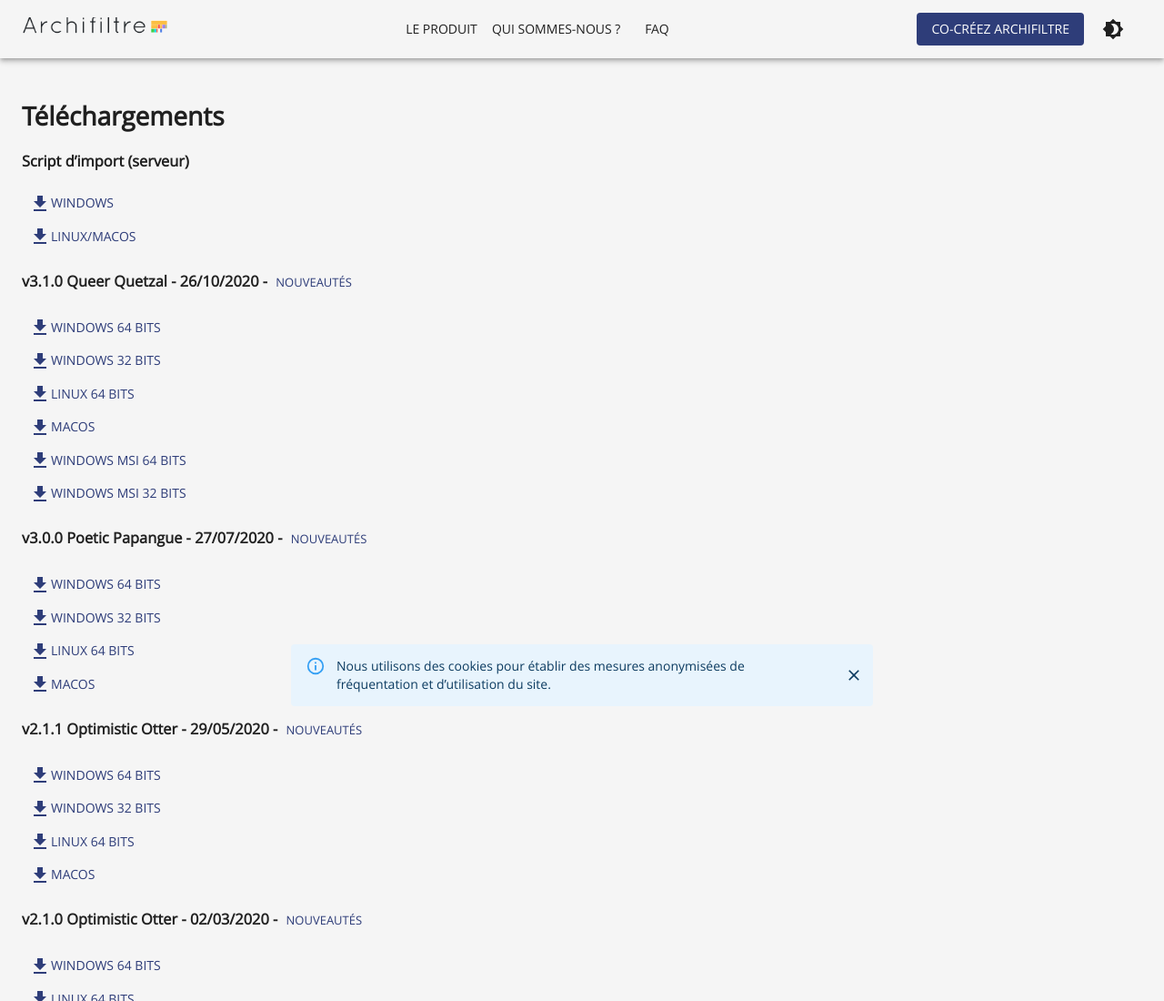
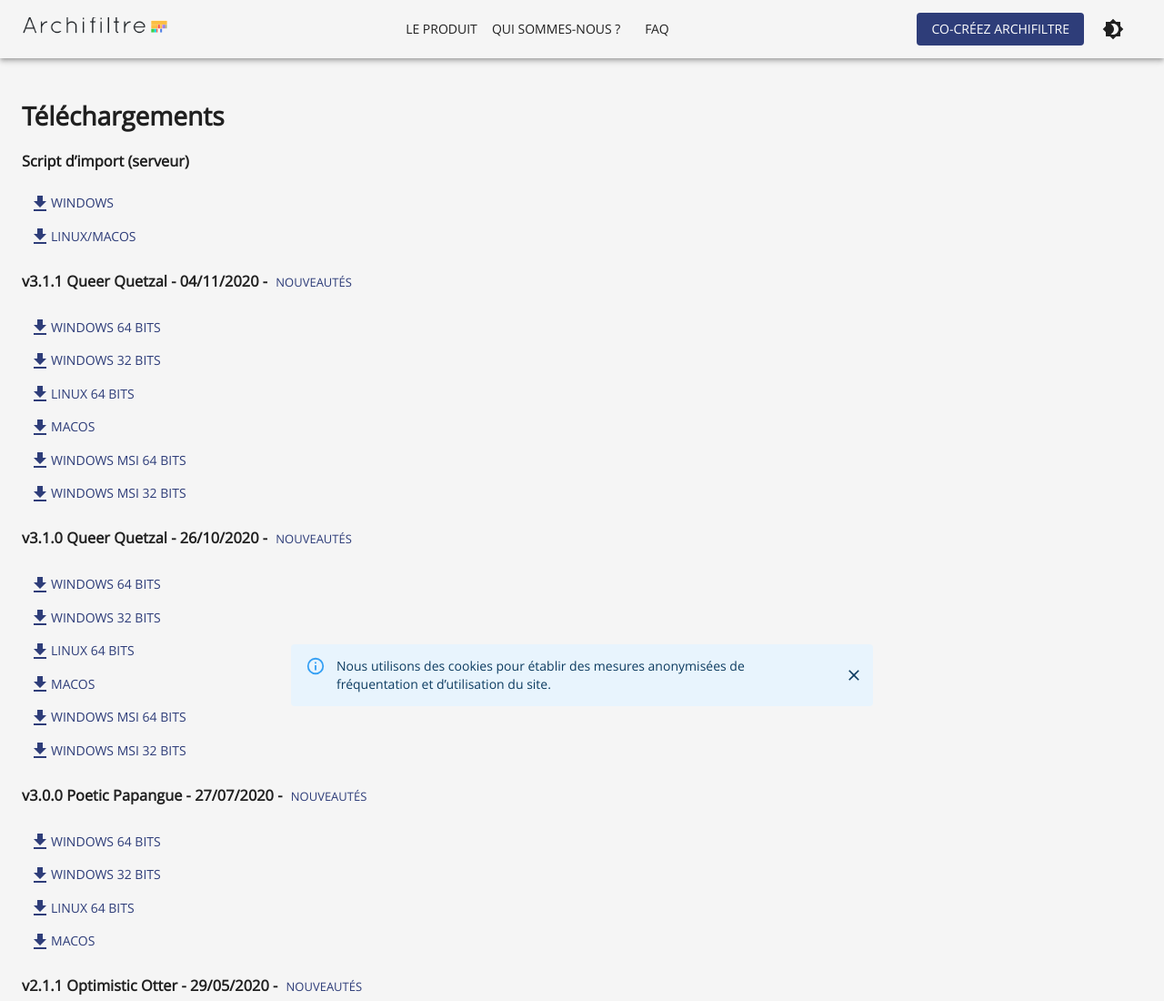
Before and after one commit to SocialGouv/archifiltre-site, a Gatsby site: page /telechargements in a window 1280 px wide. Shown: the top 1100 px of the page at 91% size. Built offline with nearby package versions, Linux system fonts and the light colour scheme; Gatsby itself is replaced by a stand-in of ours.

Commit message:
feat(3.1.1): add v3.1.1 (#102)

```diff
--- a/src/display-data/versions.ts
+++ b/src/display-data/versions.ts
@@ -1,6 +1,43 @@
 import { OS } from "../utils/os-util";
 
 export default [
+  {
+    date: "04/11/2020",
+    name: "Queer Quetzal",
+    number: "3.1.1",
+    platforms: [
+      {
+        id: OS.WIN64,
+        url:
+            "https://github.com/SocialGouv/archifiltre/releases/download/v3.1.0/archifiltre-3.1.1.exe",
+      },
+      {
+        id: OS.WIN32,
+        url:
+            "https://github.com/SocialGouv/archifiltre/releases/download/v3.1.0/archifiltre-3.1.1-32bit.exe",
+      },
+      {
+        id: OS.LINUX,
+        url:
+            "https://github.com/SocialGouv/archifiltre/releases/download/v3.1.0/archifiltre-3.1.1.AppImage",
+      },
+      {
+        id: OS.MAC,
+        url:
+            "https://github.com/SocialGouv/archifiltre/releases/download/v3.1.0/archifiltre-3.1.1.dmg",
+      },
+      {
+        id: OS.MSI64,
+        url:
+            "https://github.com/SocialGouv/archifiltre/releases/download/v3.1.0/archifiltre-3.1.1.msi",
+      },
+      {
+        id: OS.MSI32,
+        url:
+            "https://github.com/SocialGouv/archifiltre/releases/download/v3.1.0/archifiltre-3.1.1-32bit.msi",
+      },
+    ],
+  },
   {
     date: "26/10/2020",
     name: "Queer Quetzal",
--- a/static/api-version.json
+++ b/static/api-version.json
@@ -1 +1 @@
-{ "lastVersion": "3.1.0" }
+{ "lastVersion": "3.1.1" }
```
Also changed, not shown: src/pages/produit.mdx (+10 -0 lines).
